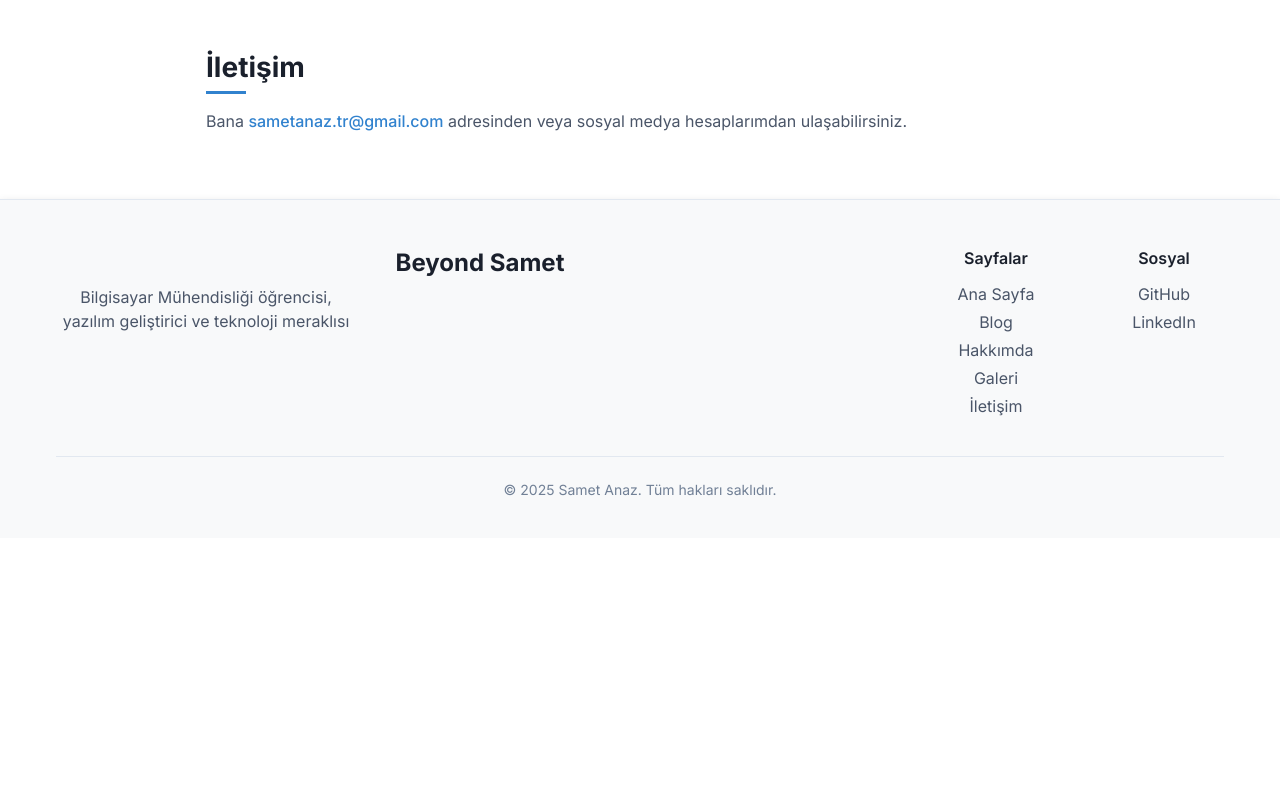
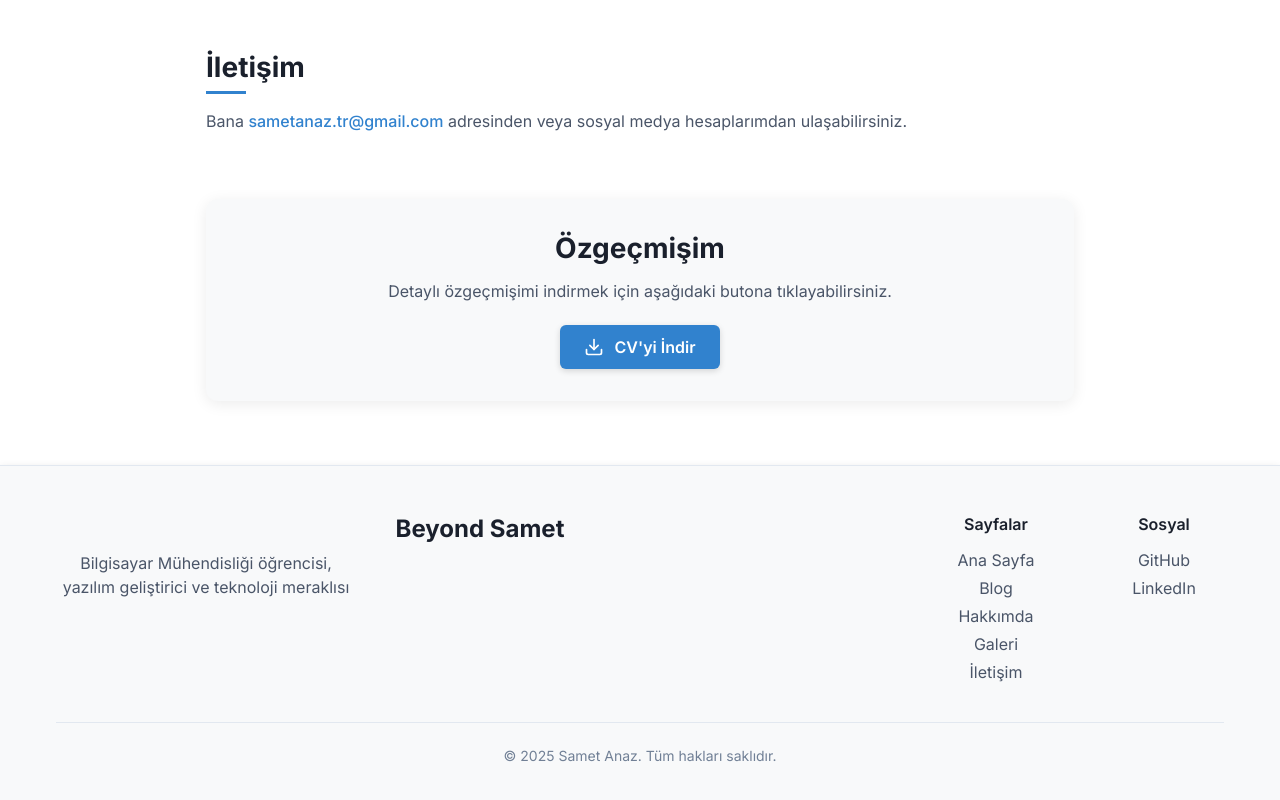
Before and after one commit to SametAnaz/beyond-samet, a Next.js app: page /about in a window 1280 px wide. Shown: the part 1006-1806 px from the top of the page. Before the commit the page ends 1544 px from the top, so only its background shows below. Built offline with nearby package versions, Linux system fonts and the light colour scheme.

Commit message:
cv download option added

```diff
--- a/app/about/page.js
+++ b/app/about/page.js
@@ -85,6 +85,37 @@ export default function AboutPage() {
           adresinden veya sosyal medya hesaplarımdan ulaşabilirsiniz.
         </p>
       </section>
+
+      {/* CV Download Container */}
+      <section className={styles.cvContainer}>
+        <div className={styles.cvContent}>
+          <h2 className={styles.cvTitle}>Özgeçmişim</h2>
+          <p className={styles.cvText}>
+            Detaylı özgeçmişimi indirmek için aşağıdaki butona tıklayabilirsiniz.
+          </p>
+          <a
+            href="/assets/docs/samet-anaz-cv.pdf"
+            download="Samet-Anaz-CV.pdf"
+            className={styles.downloadButton}
+          >
+            <svg
+              className={styles.downloadIcon}
+              xmlns="http://www.w3.org/2000/svg"
+              viewBox="0 0 24 24"
+              fill="none"
+              stroke="currentColor"
+              strokeWidth="2"
+              strokeLinecap="round"
+              strokeLinejoin="round"
+            >
+              <path d="M21 15v4a2 2 0 0 1-2 2H5a2 2 0 0 1-2-2v-4"></path>
+              <polyline points="7 10 12 15 17 10"></polyline>
+              <line x1="12" y1="15" x2="12" y2="3"></line>
+            </svg>
+            CV'yi İndir
+          </a>
+        </div>
+      </section>
     </div>
   );
 }
--- a/styles/pages/about.module.css
+++ b/styles/pages/about.module.css
@@ -115,6 +115,66 @@
   text-decoration: underline;
 }
 
+/* CV Container Styles */
+.cvContainer {
+  margin-top: 4rem;
+  margin-bottom: 2rem;
+  padding: 2rem;
+  background-color: var(--bg-secondary);
+  border-radius: 12px;
+  box-shadow: 0 3px 15px rgba(0, 0, 0, 0.08);
+  text-align: center;
+}
+
+.cvContent {
+  max-width: 550px;
+  margin: 0 auto;
+}
+
+.cvTitle {
+  font-size: 1.75rem;
+  color: var(--text-primary);
+  margin-bottom: 1rem;
+}
+
+.cvText {
+  color: var(--text-secondary);
+  margin-bottom: 1.5rem;
+}
+
+.downloadButton {
+  display: inline-flex;
+  align-items: center;
+  justify-content: center;
+  background-color: var(--accent-color);
+  color: white;
+  font-weight: 600;
+  padding: 0.75rem 1.5rem;
+  border-radius: 6px;
+  text-decoration: none;
+  transition: all 0.2s ease;
+  border: none;
+  cursor: pointer;
+  font-size: 1rem;
+  box-shadow: 0 2px 6px rgba(0, 0, 0, 0.15);
+}
+
+.downloadButton:hover {
+  background-color: var(--accent-color-dark, #0056b3);
+  transform: translateY(-2px);
+  box-shadow: 0 4px 8px rgba(0, 0, 0, 0.2);
+}
+
+.downloadButton:active {
+  transform: translateY(0);
+}
+
+.downloadIcon {
+  width: 20px;
+  height: 20px;
+  margin-right: 10px;
+}
+
 @media (max-width: 768px) {
   .profileSection {
     flex-direction: column;
```
Also changed, not shown: 1 other file (tests, documents, lock files or other folders).
